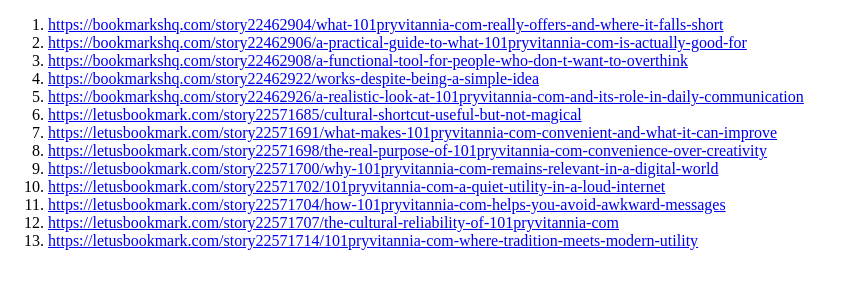
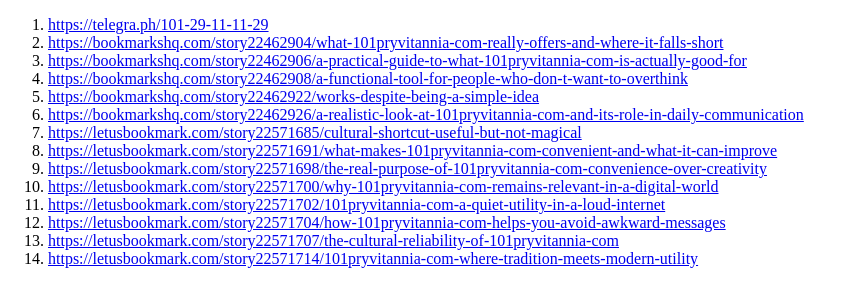
Before and after one commit to ruslaniopartner/101_29_11, a plain HTML site: page index.html in a window 1280 px wide. Shown: the whole page, without its empty margins (0-841 px from the left). Drawn offline with Linux system fonts and the light colour scheme.

Commit message:
Update index.html

```diff
--- a/index.html
+++ b/index.html
@@ -7,6 +7,9 @@
   </head>
   <body>
     <ol>
+      <li>
+        <a href="https://telegra.ph/101-29-11-11-29" >https://telegra.ph/101-29-11-11-29</a>
+      </li>
       <li>
         <a
           href="https://bookmarkshq.com/story22462904/what-101pryvitannia-com-really-offers-and-where-it-falls-short"
```
